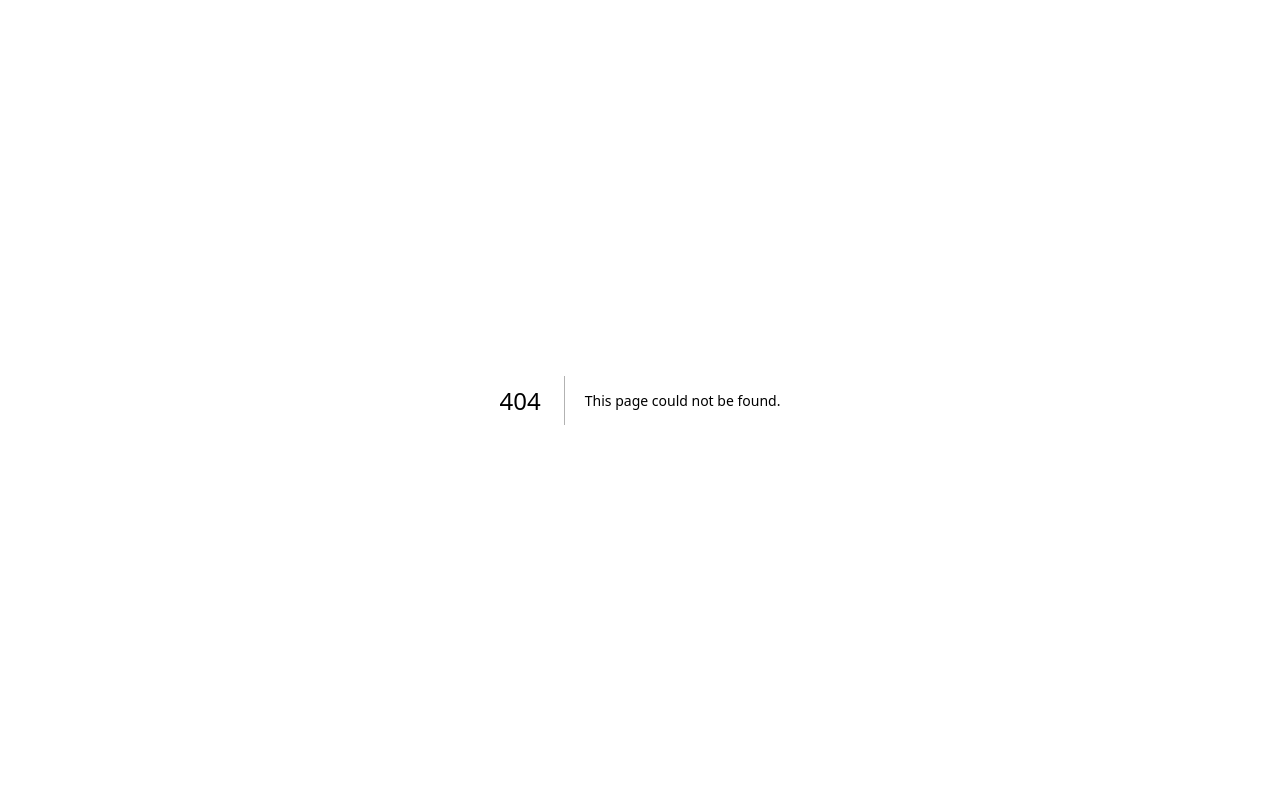
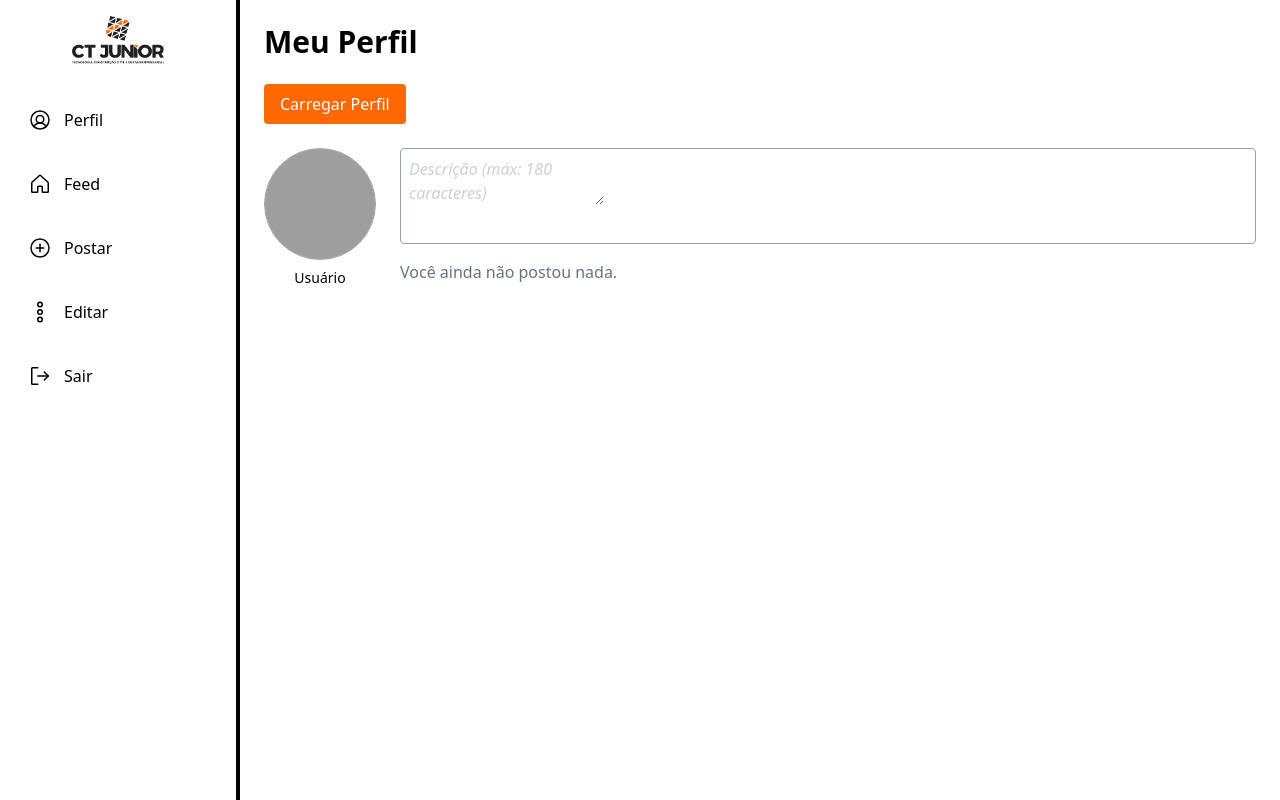
Before and after one commit to xolha/Projeto-Piloto-CT-Junior-2025, a Next.js app: page /perfil in a window 1280 px wide. Before the commit this address had no page. Built offline with nearby package versions, Linux system fonts and the light colour scheme; grey boxes are pictures that could not be loaded.

Commit message:
♻️ refactor: started adapting pages to Next.js (not fully done yet)

```diff
--- /dev/null
+++ b/postcss.config.mjs
@@ -0,0 +1,8 @@
+const config = {
+  plugins: {
+    '@tailwindcss/postcss': {},
+    autoprefixer: {},
+  },
+}
+
+export default config
--- /dev/null
+++ b/src/app/feed/page.tsx
@@ -0,0 +1,15 @@
+"use client"
+
+import Feed from 'src/components/Feed'
+import { SideBar } from 'src/components/SideBar'
+
+export default function FeedPage() {
+  return (
+    <div className="flex h-screen w-full">
+      <SideBar />
+      <div className="flex-1 overflow-auto bg-gray-50 pt-16 pb-16 md:pt-0 md:pb-0">
+        <Feed />
+      </div>
+    </div>
+  )
+}
--- /dev/null
+++ b/src/app/perfil/page.tsx
@@ -0,0 +1,15 @@
+"use client"
+
+import MeuPerfil from 'src/components/MeuPerfil'
+import { SideBar } from 'src/components/SideBar'
+
+export default function PerfilPage() {
+  return (
+    <div className="flex h-screen w-full">
+      <SideBar />
+      <div className="flex-1 overflow-auto bg-gray-50 pt-16 pb-16 md:pt-0 md:pb-0">
+        <MeuPerfil />
+      </div>
+    </div>
+  )
+}
--- /dev/null
+++ b/src/app/postar/page.tsx
@@ -0,0 +1,15 @@
+"use client"
+
+import { Postar } from 'src/components/Postar'
+import { SideBar } from 'src/components/SideBar'
+
+export default function PostarPage() {
+  return (
+    <div className="flex h-screen w-full">
+      <SideBar />
+      <div className="flex-1 overflow-auto bg-gray-50 pt-16 pb-16 md:pt-0 md:pb-0">
+        <Postar />
+      </div>
+    </div>
+  )
+}
--- /dev/null
+++ b/src/app/sair/page.tsx
@@ -0,0 +1,25 @@
+"use client"
+
+import React, { useEffect } from 'react';
+import { useRouter } from 'next/navigation';
+import Cookies from 'js-cookie';
+
+export default function SairPage() {
+    const router = useRouter();
+
+    // useEffect para executar a lógica assim que o componente for montado
+    useEffect(() => {
+        Cookies.remove('auth_token');
+        // Remove the auth-token cookie used by middleware
+        document.cookie = 'auth-token=; path=/; expires=Thu, 01 Jan 1970 00:00:01 GMT';
+        router.push('/login');
+    },
+    // O array de dependências garante que isso rode apenas uma vez
+    [router]);
+
+    return (
+        <div className="flex h-full items-center justify-center">
+            <p className="text-xl">Saindo...</p>
+        </div>
+    );
+}
--- a/src/components/Feed.tsx
+++ b/src/components/Feed.tsx
@@ -1,11 +1,18 @@
-"use client"
-import { useEffect, useState } from "react";
-import { api } from "../lib/api";
+"use client";
 
-export function Feed() {
-    const [posts, setPosts] = useState<Post[]>([]);
+import { zodResolver } from '@hookform/resolvers/zod';
+import { useForm } from 'react-hook-form';
+import { z } from 'zod';
+import { useRouter } from 'next/navigation';
+import { api } from "src/lib/api";
 
-    {/*infos do back*/}
+const schema = z.object({
+    carregar: z.literal(true), // campo fake apenas para acionar o botão
+});
+
+type FormData = z.infer<typeof schema>;
+
+{/*infos do back - tem q ficar fora da função*/}
 type Post = {
     id: string;
     imagem: string;
@@ -18,26 +25,56 @@ export function Feed() {
     };
 };
 
-    {/*ordem dos posts */}
-    useEffect(() => {
+let posts: Post[] = [];
+
+export default function Feed() {
+    const router = useRouter();
+    const {
+        register,
+        handleSubmit,
+        formState: { isSubmitting },
+    } = useForm<FormData>({
+        resolver: zodResolver(schema),
+        defaultValues: { carregar: true },
+    });
+
     async function carregarPosts() {
         try {
             const response = await api.get("/posts");
-                const postsOrdenados = response.data.reverse();
-                setPosts(postsOrdenados);
-            } catch (err) {
-                console.error("Erro ao carregar posts", err);
+            posts = response.data.reverse();
+
+            if (posts.length === 0) {
+                alert("Ainda não há posts!");
+                return;
+            }
+
+            router.refresh(); // força rerender do componente após mudança externa
+        } catch (error) {
+            console.error("Erro ao carregar posts", error);
         }
     }
-
-        carregarPosts();
-    }, []);
 
     return (
         <div className="p-6 font-primary bg-white min-h-full max-w-4xl mx-auto">
             <h1 className="text-2xl font-bold text-center mb-6">Últimas fotos</h1>
             <hr className="border-t-2 border-orange-text mb-6 w-full" /> {/* divider */}
 
+            <form onSubmit={handleSubmit(carregarPosts)}>
+                <input type="hidden" {...register("carregar")} value="true" />
+                <button
+                    type="submit"
+                    disabled={isSubmitting}
+                    className="bg-orange-500 hover:bg-orange-600 text-white py-2 px-4 rounded mb-6 block mx-auto"
+                >
+                    {isSubmitting ? "Carregando..." : "Carregar posts"}
+                </button>
+            </form>
+
+            {posts.length === 0 ? (
+                <p className="text-center text-gray-500 mt-20"> {/*verifca se há imagem*/}
+                    Ainda não há posts! {/*agora tem mensagem :D*/}
+                </p>
+            ) : (
                 <div className="flex flex-col gap-6">
                     {posts.map((post) => (
                         <div key={post.id} className="border rounded shadow-sm bg-white">
@@ -70,6 +107,7 @@ export function Feed() {
                         </div>
                     ))}
                 </div>
+            )}
         </div>
     );
 }
--- a/src/components/MeuPerfil.tsx
+++ b/src/components/MeuPerfil.tsx
@@ -1,70 +1,130 @@
-"use client"
-import {useState} from "react";
+"use client";
 
-export function MeuPerfil() {
-    const [imagemURL, setImagemURL] = useState("");
-    const [descricao, setDescricao] = useState("");
-    const [posts] = useState(["", "", "", "", "", "", "", "", ""]);
+import { zodResolver } from '@hookform/resolvers/zod';
+import { useForm } from 'react-hook-form';
+import { z } from 'zod';
+import { useRouter } from 'next/navigation';
+import { api } from "src/lib/api";
 
-    function trocarImagem() {
-        const link = prompt("Cole o link da imagem:");
-        if (link) {
-            setImagemURL(link);
+{/*post*/}
+type Post = {
+    id: string;
+    imagem: string;
+    descricao: string;
+};
+
+{/*perfil*/}
+type Perfil = {
+    nome: string;
+    imagem?: string;
+    descricao?: string;
+};
+
+const schema = z.object({
+    carregar: z.literal(true),
+});
+
+type FormData = z.infer<typeof schema>;
+
+let perfil: Perfil = {
+    nome: "Usuário",
+    imagem: "",
+    descricao: "",
+};
+
+let posts: Post[] = [];
+
+export default function MeuPerfil() {
+    const router = useRouter();
+    const {
+        register,
+        handleSubmit,
+        formState: { isSubmitting },
+    } = useForm<FormData>({
+        resolver: zodResolver(schema),
+        defaultValues: { carregar: true },
+    });
+
+    async function carregarPerfil() {
+        try {
+            const response = await api.get("/profile");
+
+            perfil = response.data;
+            posts = response.data.posts || []; // ← se vierem juntos
+
+            router.refresh(); // força rerender para refletir os dados
+        } catch (error) {
+            console.error("Erro ao carregar perfil ou posts", error);
         }
     }
+
+    {/*imagem padrao*/}
+    const imagemPadrao = perfil.imagem || "https://www.w3schools.com/howto/img_avatar.png";
 
     return (
         <div className="min-h-screen bg-white p-6 font-primary">
             <h1 className="text-3xl font-bold text-orange-text mb-6">Meu Perfil</h1>
+
+            <form onSubmit={handleSubmit(carregarPerfil)}>
+                <input type="hidden" {...register("carregar")} value="true" />
+                <button
+                    type="submit"
+                    disabled={isSubmitting}
+                    className="bg-orange-500 hover:bg-orange-600 text-white py-2 px-4 rounded mb-6"
+                >
+                    {isSubmitting ? "Carregando..." : "Carregar Perfil"}
+                </button>
+            </form>
 
             {/*foto de perfil e descrição*/}
             <div className="flex gap-6 items-start mb-10">
 
                 {/*foto de perfil*/}
                 <div className="text-center">
-                    <div onClick={trocarImagem}
-                         className="w-28 h-28 rounded-full border border-gray-400 flex items-center justify-center overflow-hidden cursor-pointer mx-auto">
-
-                    {imagemURL ? (
+                    <div
+                        className="w-28 h-28 rounded-full border border-gray-400 flex items-center justify-center overflow-hidden mx-auto">
                         <img
-                            src={imagemURL}
-                            alt="Foto de perfil"
-                            className="w-28 h-28 rounded-full object-cover border border-gray-400"
+                            src={imagemPadrao}
+                            alt="foto de perfil"
+                            className="w-28 h-28 rounded-full object-cover"
                         />
-                    ) : (
-                        <p className="text-sm">Foto de perfil</p>
-                    )}
-
                     </div>
+                    <p className="text-sm mt-2 font-medium">{perfil.nome}</p>
                 </div>
 
+                {/*desc*/}
+                <div className="flex-1">
+                    <div className="w-full h-24 p-2 border border-gray-400 rounded resize-none">
+                        {perfil.descricao || (
+                            <textarea
+                                className="text-gray-400 italic"
+                                placeholder="Descrição (máx: 180 caracteres)"
+                            />
+                        )}
 
-                {/*descrição*/}
-                <div className="flex-1">
-          <textarea
-              className="w-full h-24 p-2 border border-gray-400 rounded resize-none"
-              placeholder="Descrição (máx: 180 caracteres)"
-              value={descricao}
-              onChange={(e) => {
-                  if (e.target.value.length <= 180) {
-                      setDescricao(e.target.value);
-                  }
-              }}
-          />
-                    <p className="text-sm text-gray-500 mt-1"></p>
+                        <p className="text-sm text-gray-500 mt-1"></p>
+                    </div>
+
+                    {posts.length === 0 && (
+                        <p className="text-gray-500 mt-4">Você ainda não postou nada.</p>
+                    )}
                 </div>
             </div>
 
             {/*posts*/}
-            <div>
+            {posts.length > 0 && (
                 <div className="grid grid-cols-3 gap-4">
-                    {posts.map(() => (
-                        <div
-                            className="w-full h-36 bg-gray-300 rounded flex items-center justify-center">
+                    {posts.map((post) => (
+                        <div key={post.id} className="w-full h-36 bg-gray-100 rounded flex items-center justify-center">
+                            <img
+                                src={post.imagem}
+                                alt="Post"
+                                className="h-full w-full object-cover rounded"
+                            />
                         </div>
                     ))}
                 </div>
-            </div>
+            )}
         </div>
     );
 }
--- a/src/components/Postar.tsx
+++ b/src/components/Postar.tsx
@@ -1,29 +1,41 @@
-"use client"
-import { useState } from "react";
-import { api } from "../lib/api";
+"use client";
+
+import { zodResolver } from '@hookform/resolvers/zod';
+import { useForm } from 'react-hook-form';
+import { z } from 'zod';
+import { useRouter } from 'next/navigation';
+import { api } from "src/lib/api";
+
+{/*schema*/}
+const schema = z.object({
+    linkImagem: z.string().url("Insira um link válido para a imagem."),
+    descricao: z.string().optional(),
+});
+
+type FormData = z.infer<typeof schema>;
 
 export function Postar() {
-    const [linkImagem, setLinkImagem] = useState("");
-    const [descricao, setDescricao] = useState("");
+    const router = useRouter();
+    const {
+        register,
+        handleSubmit,
+        reset,
+        formState: { isSubmitting },
+    } = useForm<FormData>({
+        resolver: zodResolver(schema),
+    });
 
     {/*postar as imagens*/}
-    async function enviarPost(e: any) {
-        e.preventDefault();
-
-        if (!linkImagem) {
-            alert("Você precisa postar um link para a foto!");
-            return;
-        }
-
+    async function enviarPost(data: FormData) {
         try {
             await api.post("/posts", {
-                imagem: linkImagem,
-                descricao: descricao,
+                imagem: data.linkImagem,
+                descricao: data.descricao,
             });
 
-            setLinkImagem("");
-            setDescricao("");
-
+            alert("Post enviado com sucesso!");
+            reset();
+            router.refresh();
         } catch (err) {
             alert("Erro ao postar foto");
             console.error(err);
@@ -36,31 +48,26 @@ export function Postar() {
                 <h1 className="text-2xl font-bold text-gray-800 mb-2">Postar nova foto</h1>
                 <hr className="border-t-2 border-orange-text mb-6 w-full" /> {/* divider */}
 
-                <form onSubmit={enviarPost} className="flex flex-col gap-4 border p-6 rounded shadow">
+                <form onSubmit={handleSubmit(enviarPost)} className="flex flex-col gap-4 border p-6 rounded shadow">
                     <input
                         type="text"
                         placeholder="Link para foto"
                         className="border border-gray-400 p-2 rounded"
-                        value={linkImagem}
-                        onChange={(e) => setLinkImagem(e.target.value)}
+                        {...register("linkImagem")}
                     />
 
                     <input
                         type="text"
                         placeholder="Descrição (Opcional)"
                         className="border border-gray-400 p-2 rounded"
-                        value={descricao}
-                        onChange={(e) => setDescricao(e.target.value)}
+                        {...register("descricao")}
                     />
 
                     <button
                         type="submit"
-                        disabled={!linkImagem}
-                        className={`p-2 rounded text-white ${
-                            linkImagem ? "bg-green-800" : "bg-gray-400 cursor-not-allowed"
-                        }`}
-                    >
-                        Enviar
+                        disabled={isSubmitting}
+                        className="p-2 rounded text-white bg-green-800 hover:bg-green-900 transition-colors">
+                        {isSubmitting ? "Enviando..." : "Enviar"}
                     </button>
                 </form>
             </div>
```
Lines whose indentation alone changed are shown as unchanged.
